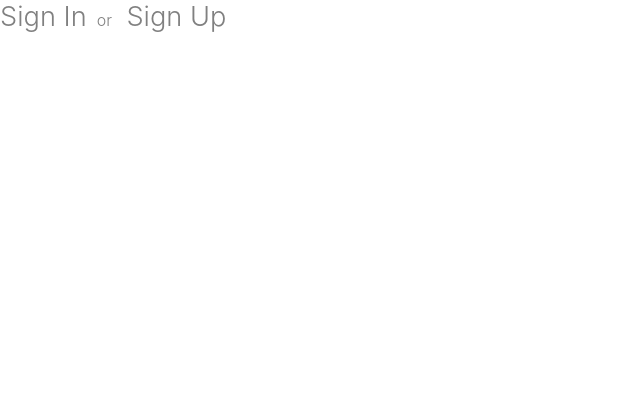
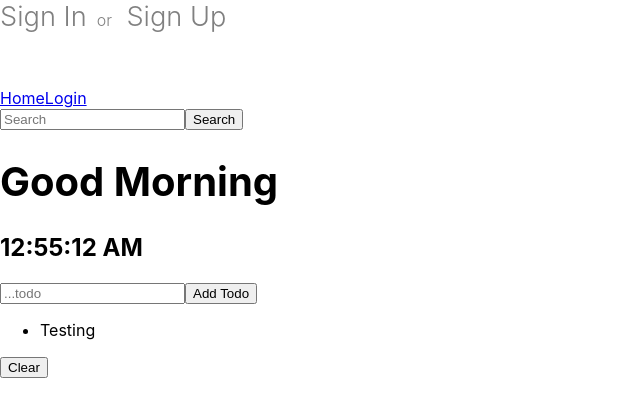
Before and after one commit to Buildweek-Minimalist-Homepage/FrontEnd, a React (Create React App) app in the folder client/: page /homepage in a window 1280 px wide. Before the commit this address led to /. Shown: the top 416 px of the page, without its empty margins (0-640 px from the left). Built offline with nearby package versions, Linux system fonts and the light colour scheme; no server answers.

Commit message:
fixed and added clock widget to HomePage.js

```diff
--- a/client/package.json
+++ b/client/package.json
@@ -13,6 +13,7 @@
     "react-router-dom": "^5.1.2",
     "react-scripts": "3.2.0",
     "redux": "^4.0.4",
+    "styled-components": "^4.4.1",
     "weather-icons": "https://github.com/erikflowers/weather-icons.git"
   },
   "scripts": {
--- a/client/src/App.js
+++ b/client/src/App.js
@@ -55,7 +55,7 @@ useEffect(() => {
               {/* <ReturnInfo members ={members}/> */}
 
 
-                <PrivateRoute exact path='/homepage' component={HomePage}/>
+                <Route exact path='/homepage' component={HomePage}/>
 
 
 
--- a/client/src/components/HomePage.js
+++ b/client/src/components/HomePage.js
@@ -3,7 +3,7 @@ import React from 'react';
 import Header from './Header';
 import SearchBar from './SearchBar';
 import Todo from './Todo';
-
+import {Clock} from './Time';
 
 const HomePage = () => {
 
@@ -12,6 +12,7 @@ const HomePage = () => {
         <div>
             <Header/>
             <SearchBar/>
+            <Clock/>
             <Todo/>
         </div>
     )
--- a/client/src/components/SignUpForm.js
+++ b/client/src/components/SignUpForm.js
@@ -13,10 +13,9 @@ const Form = ({history}) => {
   }
 
   const signup = e => {
-    e.preventDefault();
+
     console.log(creds);
-    axiosWithAuth()
-      .post('/auth/register', creds)
+    axiosWithAuth().post('/auth/register', creds)
       .then(res => {
         console.log(res.data);
         history.push('/login');
--- a/client/src/components/Time.js
+++ b/client/src/components/Time.js
@@ -1,36 +1,69 @@
-import React, { Component } from 'react';
+import React, { Component} from 'react';
 
 
 
-export default class Clock extends Component {
-    render () {
-    const date = new Date()
-    const hours = date.getHours()
-    const rightNow = date.toLocaleTimeString()
-    let timeOfDay
-    const h1Style = {
-      fontSize: '40px',
+export class Clock extends Component {
+    constructor() {
+      super()
+      this.state = {
+        time: new Date().toLocaleTimeString(),
+        hours: 0,
+        timeOfDay: ''
+      }
     }
 
-    if (hours < 12) {
-      timeOfDay = "Morning"
-    } else if (hours >= 12 && hours < 17) {
-       timeOfDay = "afternoon"
-    } else {
-       timeOfDay = "night"
+    componentDidMount() {
+
+      const date = new Date()
+    const hours = date.getHours()
+    this.setState({hours: hours})
+    // const rightNow = date.toLocaleTimeString()
+    // this.setState({ time: rightNow, hours: hours})
+    // if (this.state.hours < 12) {
+    //   this.setState({timeOfDay: "Morning"})
+    // } else if (this.state.hours >= 12 && this.state.hours < 17) {
+    //    this.setState({timeOfDay: "Afternoon"})
+    // } else {
+    //    this.setStAte({timeOfDay: "Night"})
+    // }
+    this.interval = setInterval(() => this.tick(), 1000)
     }
+    componentWillUnmount() {
+      clearInterval(this.interval)
+    }
+
+    tick() {
+      console.log('is ticking')
+      this.setState({time: new Date().toLocaleTimeString()})
+
+
+      if (this.state.hours < 12) {
+        this.setState({timeOfDay: "Morning"})
+      } else if (this.state.hours >= 12 && this.state.hours < 17) {
+         this.setState({timeOfDay: "Afternoon"})
+      } else {
+         this.setState({timeOfDay: "Night"})
+      }
+    }
+    render () {
+      const h1Style = {
+        fontSize: '40px',
+      }
+
+
+
+
     return (
       <div>
-        <h1 style={h1Style}>Good {timeOfDay.split(' ')
-                         .map(w => w[0].toUpperCase() + w.substr(1).toLowerCase()).join(" ")} </h1>
-        <h2>{rightNow}</h2>
+        <h1 style={h1Style}>Good {this.state.timeOfDay} </h1>
+        <h2>{this.state.time}</h2>
       </div>
       )
   }
 }
 
-  function tick () {
-      ReactDOM.render(<App />, document.getElementById('root'))
-  }
+  // function tick () {
+  //     ReactDOM.render(<App />, document.getElementById('root'))
+  // }
 
-  setInterval(tick, 1000);
+  // setInterval(tick, 1000);
```
Also changed, not shown: 1 other file (tests, documents, lock files or other folders).
